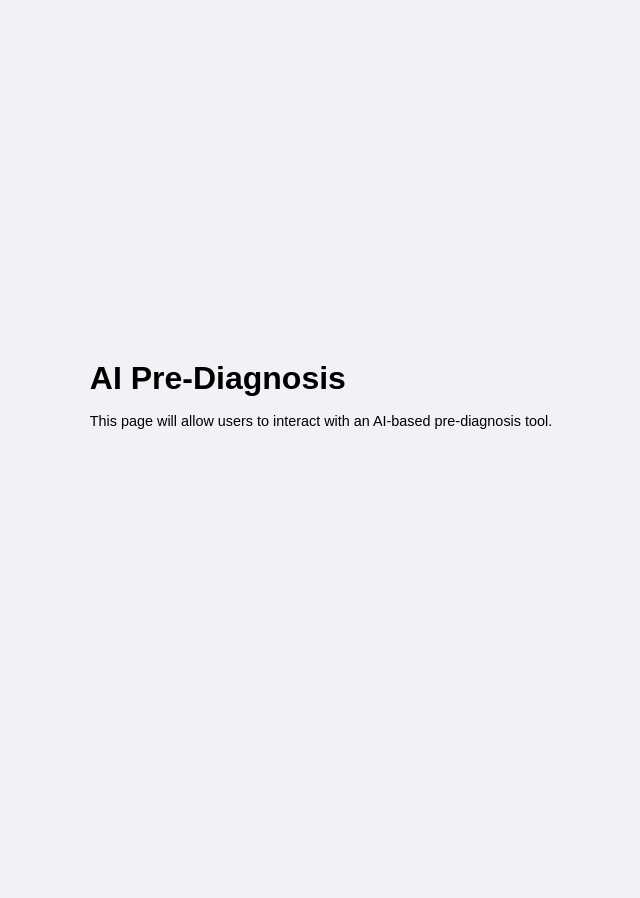
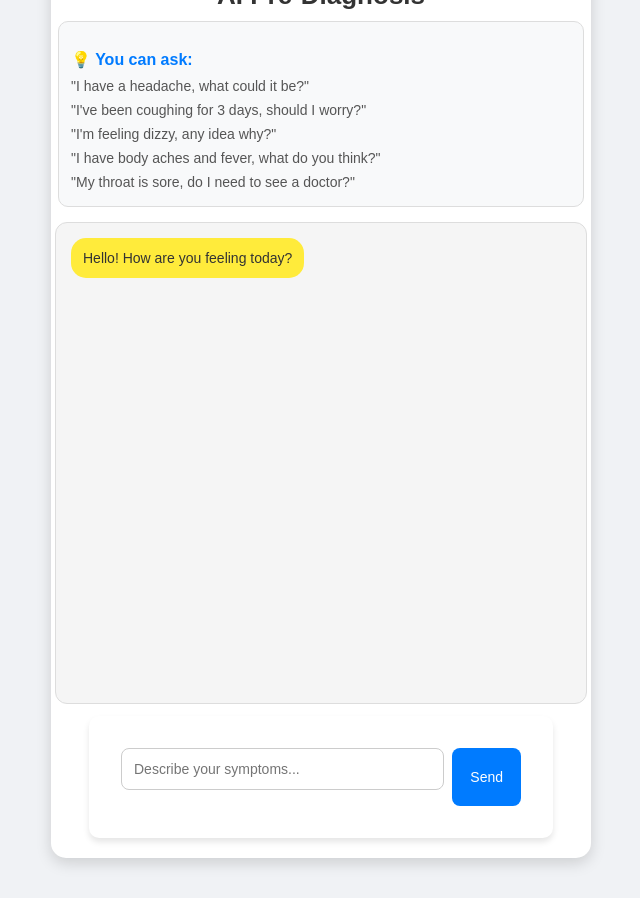
Before and after one commit to hemersondecarli/rapidMedicalSolution, a React (Create React App) app in the folder health-assistant-app/: page /ai-diagnosis in a window 1280 px wide. Shown: the whole page, without its empty margins (319-959 px from the left). Before the commit the page ends 800 px from the top, so only its background shows below. Built offline with nearby package versions, Linux system fonts and the light colour scheme.

Commit message:
- Created the AI Diagnosis Page - Developed Message Handling Logic - Implemented AI Typing Delay - Added Error Handling - Designed UI Layout - Added Hints - Added AI Typing Animation on css

```diff
--- a/health-assistant-app/src/pages/AIDiagnosis.js
+++ b/health-assistant-app/src/pages/AIDiagnosis.js
@@ -1,10 +1,78 @@
-import React from 'react';
+import React, { useState, useEffect } from 'react';
+import api from '../services/api'; // Axios instance
+import '../styles/AIDiagnosis.css';
 
 function AIDiagnosis() {
+    const [messages, setMessages] = useState([]);
+    const [input, setInput] = useState('');
+    const [loading, setLoading] = useState(false);
+
+    useEffect(() => {
+        // Simulate AI "typing" effect when chat starts
+        setLoading(true);
+        setTimeout(() => {
+            setMessages([{ text: "Hello! How are you feeling today?", user: false }]);
+            setLoading(false);
+        }, 1000);
+    }, []);
+
+    const handleSubmit = async (e) => {
+        e.preventDefault();
+        if (!input.trim()) return;
+
+        const newMessages = [...messages, { text: input, user: true }];
+        setMessages(newMessages);
+        setInput('');
+        setLoading(true);
+
+        try {
+            const response = await api.post('/ai/diagnose', { symptoms: input });
+            setTimeout(() => {
+                setMessages([...newMessages, { text: response.data.diagnosis, user: false }]);
+                setLoading(false);
+            }, 1500);
+        } catch (error) {
+            console.error('AI Diagnosis Error:', error.response ? error.response.data : error.message);
+            setMessages([...newMessages, { text: "Error processing request. Please try again later.", user: false }]);
+            setLoading(false);
+        }
+    };
+
     return (
-        <div>
+        <div className="chat-container">
             <h1>AI Pre-Diagnosis</h1>
-            <p>This page will allow users to interact with an AI-based pre-diagnosis tool.</p>
+
+            {/* Hints Section */}
+            <div className="hints">
+                <h3>💡 You can ask:</h3>
+                <ul>
+                    <li>"I have a headache, what could it be?"</li>
+                    <li>"I've been coughing for 3 days, should I worry?"</li>
+                    <li>"I'm feeling dizzy, any idea why?"</li>
+                    <li>"I have body aches and fever, what do you think?"</li>
+                    <li>"My throat is sore, do I need to see a doctor?"</li>
+                </ul>
+            </div>
+
+            <div className="chat-box">
+                {messages.map((msg, index) => (
+                    <div key={index} className={msg.user ? "chat-user" : "chat-ai"}>
+                        {msg.text}
+                    </div>
+                ))}
+                {loading && <div className="chat-ai typing">AI is thinking...</div>}
+            </div>
+
+            <form onSubmit={handleSubmit} className="chat-input">
+                <input
+                    type="text"
+                    value={input}
+                    onChange={(e) => setInput(e.target.value)}
+                    placeholder="Describe your symptoms..."
+                    required
+                />
+                <button type="submit">Send</button>
+            </form>
         </div>
     );
 }
--- /dev/null
+++ b/health-assistant-app/src/styles/AIDiagnosis.css
@@ -0,0 +1,135 @@
+/* AIDiagnosis.css */
+.chat-container {
+    width: 500px;
+    margin: 40px auto;
+    padding: 20px;
+    background: #ffffff;
+    border-radius: 15px;
+    box-shadow: 0px 5px 15px rgba(0, 0, 0, 0.15);
+    display: flex;
+    flex-direction: column;
+    align-items: center;
+}
+
+h1 {
+    font-size: 26px;
+    font-weight: bold;
+    color: #333;
+    margin-bottom: 10px;
+}
+
+/* Hints Section */
+.hints {
+    width: 100%;
+    background: #f8f9fa;
+    padding: 12px;
+    border-radius: 10px;
+    margin-bottom: 15px;
+    border: 1px solid #ddd;
+}
+
+.hints h3 {
+    font-size: 16px;
+    color: #007bff;
+    margin-bottom: 5px;
+}
+
+.hints ul {
+    padding: 0;
+    margin: 0;
+    list-style-type: none;
+}
+
+.hints ul li {
+    font-size: 14px;
+    color: #555;
+    padding: 4px 0;
+}
+
+/* Chat Box */
+.chat-box {
+    width: 100%;
+    height: 450px;
+    overflow-y: auto;
+    padding: 15px;
+    background: #f5f5f5;
+    border-radius: 12px;
+    display: flex;
+    flex-direction: column;
+    gap: 10px;
+    border: 1px solid #ddd;
+}
+
+.chat-user {
+    background: #007bff;
+    color: white;
+    padding: 12px;
+    border-radius: 15px;
+    max-width: 75%;
+    align-self: flex-end;
+    font-size: 14px;
+    word-wrap: break-word;
+}
+
+.chat-ai {
+    background: #ffeb3b;
+    color: #333;
+    padding: 12px;
+    border-radius: 15px;
+    max-width: 75%;
+    align-self: flex-start;
+    font-size: 14px;
+    word-wrap: break-word;
+}
+
+.typing {
+    font-size: 14px;
+    color: gray;
+    align-self: flex-start;
+    padding: 10px;
+    font-style: italic;
+    animation: blink 1.5s infinite;
+}
+
+@keyframes blink {
+    0% { opacity: 0.2; }
+    50% { opacity: 1; }
+    100% { opacity: 0.2; }
+}
+
+.chat-input {
+    display: flex;
+    width: 100%;
+    margin-top: 12px;
+    gap: 8px;
+}
+
+.chat-input input {
+    flex: 1;
+    padding: 12px;
+    font-size: 14px;
+    border: 1px solid #ccc;
+    border-radius: 8px;
+    outline: none;
+    background: #fff;
+    transition: 0.3s ease;
+}
+
+.chat-input input:focus {
+    border: 1px solid #007bff;
+}
+
+.chat-input button {
+    background: #007bff;
+    color: white;
+    border: none;
+    padding: 12px 18px;
+    border-radius: 8px;
+    cursor: pointer;
+    font-size: 14px;
+    transition: background 0.3s ease;
+}
+
+.chat-input button:hover {
+    background: #0056b3;
+}
```
